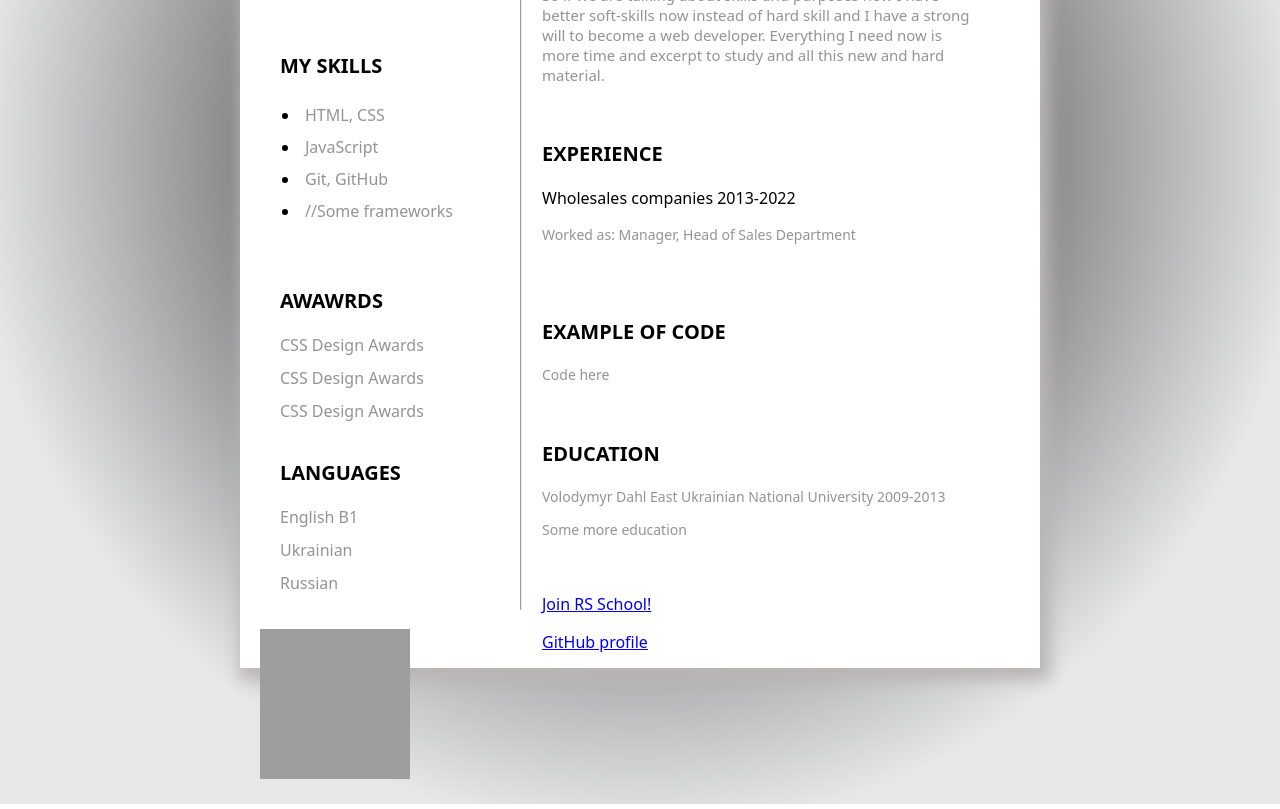
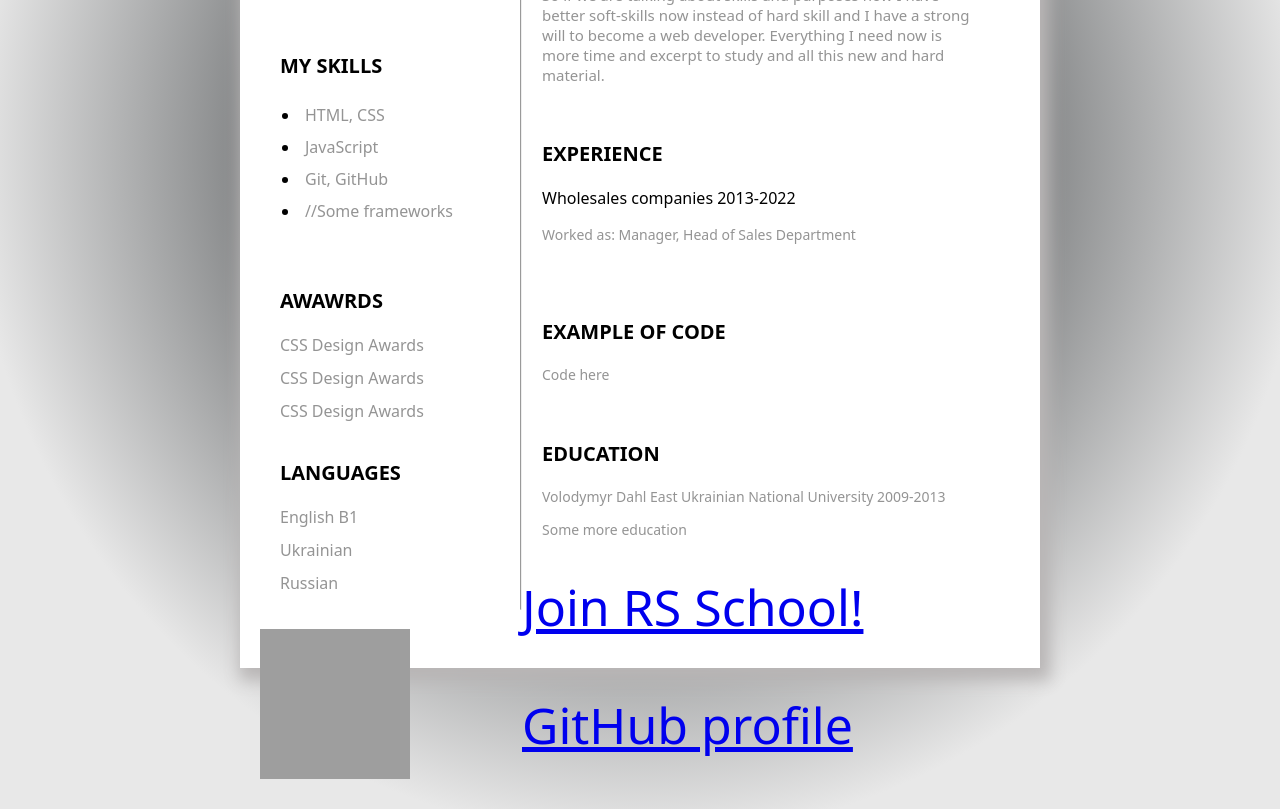
Before and after one commit to BogdasarLog/rsschool-cv, a plain HTML site: page index.html in a window 1280 px wide. Shown: the part 502-1311 px from the top of the page. Drawn offline with Linux system fonts and the light colour scheme; grey boxes are pictures that could not be loaded.

Commit message:
refactor: css style correct

```diff
--- a/index.html
+++ b/index.html
@@ -91,7 +91,7 @@
 
                 </section>
 
-                <footer class="content-box">
+                <footer class="footer">
                     <a href="https://rs.school/js/">Join RS School!</a>
                     <p><a href="https://github.com/BogdasarLog">GitHub profile</a></p>
 
--- a/style.css
+++ b/style.css
@@ -99,5 +99,5 @@ body {
 }
 
 .footer{
-
+  font-size: 50px;
 }
```
